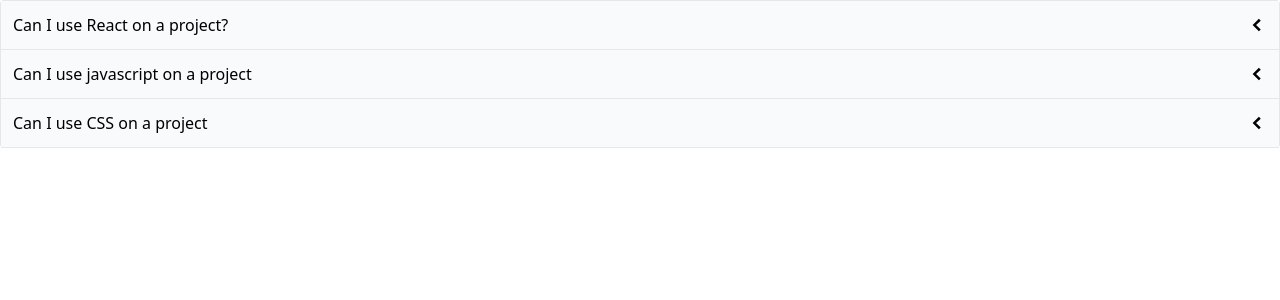
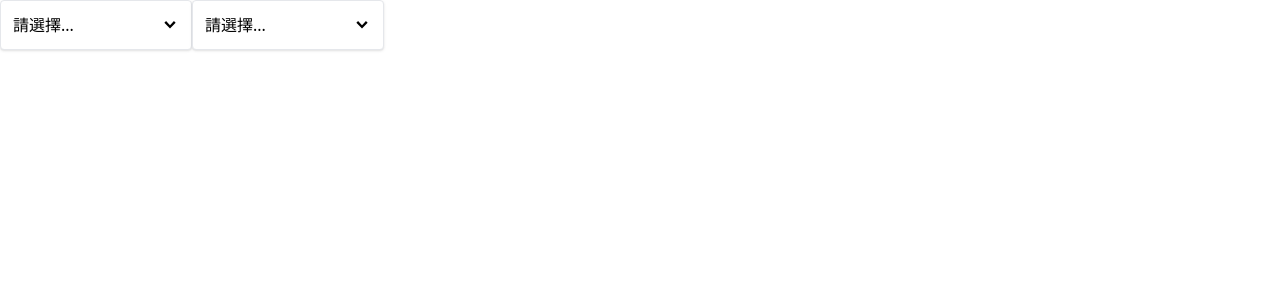
Before and after one commit to code8la888/React-Practice, a React (Vite) app in the folder comps/: page / in a window 1280 px wide. Shown: the top 300 px of the page. Built offline with nearby package versions, Linux system fonts and the light colour scheme.

Commit message:
feat: finalize Dropdown component implementation

```diff
--- a/comps/src/App.jsx
+++ b/comps/src/App.jsx
@@ -1,24 +1,25 @@
-import Accordion from "./components/Accordion";
+import { useState } from "react";
+import Dropdown from "./components/Dropdown";
 
 function App() {
-  const items = [
-    {
-      id: 1,
-      label: "Can I use React on a project?",
-      content: "You can use React on any project you want.",
-    },
-    {
-      id: 2,
-      label: "Can I use javascript on a project",
-      content: "You can use javascript on any project you want.",
-    },
-    {
-      id: 3,
-      label: "Can I use CSS on a project",
-      content: "You can use CSS on any project you want.",
-    },
+  const [selection, setSelection] = useState(null);
+
+  const handleSelect = (option) => {
+    setSelection(option);
+  };
+
+  const options = [
+    { label: "red", value: "red" },
+    { label: "blue", value: "blue" },
+    { label: "green", value: "green" },
   ];
-  return <Accordion items={items} />;
+
+  return (
+    <div className="flex">
+      <Dropdown options={options} value={selection} onChange={handleSelect} />
+      <Dropdown options={options} value={selection} onChange={handleSelect} />
+    </div>
+  );
 }
 
 export default App;
--- /dev/null
+++ b/comps/src/components/Dropdown.jsx
@@ -0,0 +1,61 @@
+import { useState, useEffect, useRef } from "react";
+import { GoChevronDown } from "react-icons/go";
+import Panel from "./Panel";
+
+function Dropdown({ options, value, onChange }) {
+  const [isOpen, setIsOpen] = useState(false);
+  const divEl = useRef();
+
+  useEffect(() => {
+    const handler = (event) => {
+      if (!divEl.current) return;
+
+      if (!divEl.current.contains(event.target)) {
+        setIsOpen(false);
+      }
+    };
+    document.addEventListener("click", handler, true);
+
+    return () => {
+      document.removeEventListener("click", handler);
+    };
+  }, []);
+
+  const handleClick = () => {
+    setIsOpen(!isOpen);
+  };
+
+  const handleOptionClick = (option) => {
+    setIsOpen(false);
+    onChange(option);
+  };
+
+  const renderedOptions = options.map((option) => {
+    return (
+      <div
+        className="hover:bg-sky-100 rounded cursor-pointer p-1"
+        onClick={() => handleOptionClick(option)}
+        key={option.value}
+      >
+        {option.label}
+      </div>
+    );
+  });
+
+  return (
+    <div ref={divEl} className="w-48 relative">
+      <Panel
+        className="flex justify-between items-center cursor-pointer "
+        onClick={handleClick}
+      >
+        {value?.label || "請選擇..."}
+        <GoChevronDown className="text-lg" />
+      </Panel>
+      {isOpen && (
+        <Panel className="absolute top-full ">{renderedOptions}</Panel>
+      )}
+    </div>
+  );
+}
+
+export default Dropdown;
--- /dev/null
+++ b/comps/src/components/Panel.jsx
@@ -0,0 +1,16 @@
+import classNames from "classnames";
+
+function Panel({ children, className, ...rest }) {
+  const finalClassName = classNames(
+    " border rounded p-3 shadow bg-white w-full",
+    className
+  );
+
+  return (
+    <div {...rest} className={finalClassName}>
+      {children}
+    </div>
+  );
+}
+
+export default Panel;
--- /dev/null
+++ b/comps/src/pages/AccordionPage.jsx
@@ -0,0 +1,24 @@
+import Accordion from "../components/Accordion";
+
+function AccordionPage() {
+  const items = [
+    {
+      id: 1,
+      label: "Can I use React on a project?",
+      content: "You can use React on any project you want.",
+    },
+    {
+      id: 2,
+      label: "Can I use javascript on a project",
+      content: "You can use javascript on any project you want.",
+    },
+    {
+      id: 3,
+      label: "Can I use CSS on a project",
+      content: "You can use CSS on any project you want.",
+    },
+  ];
+  return <Accordion items={items} />;
+}
+
+export default AccordionPage;
```
